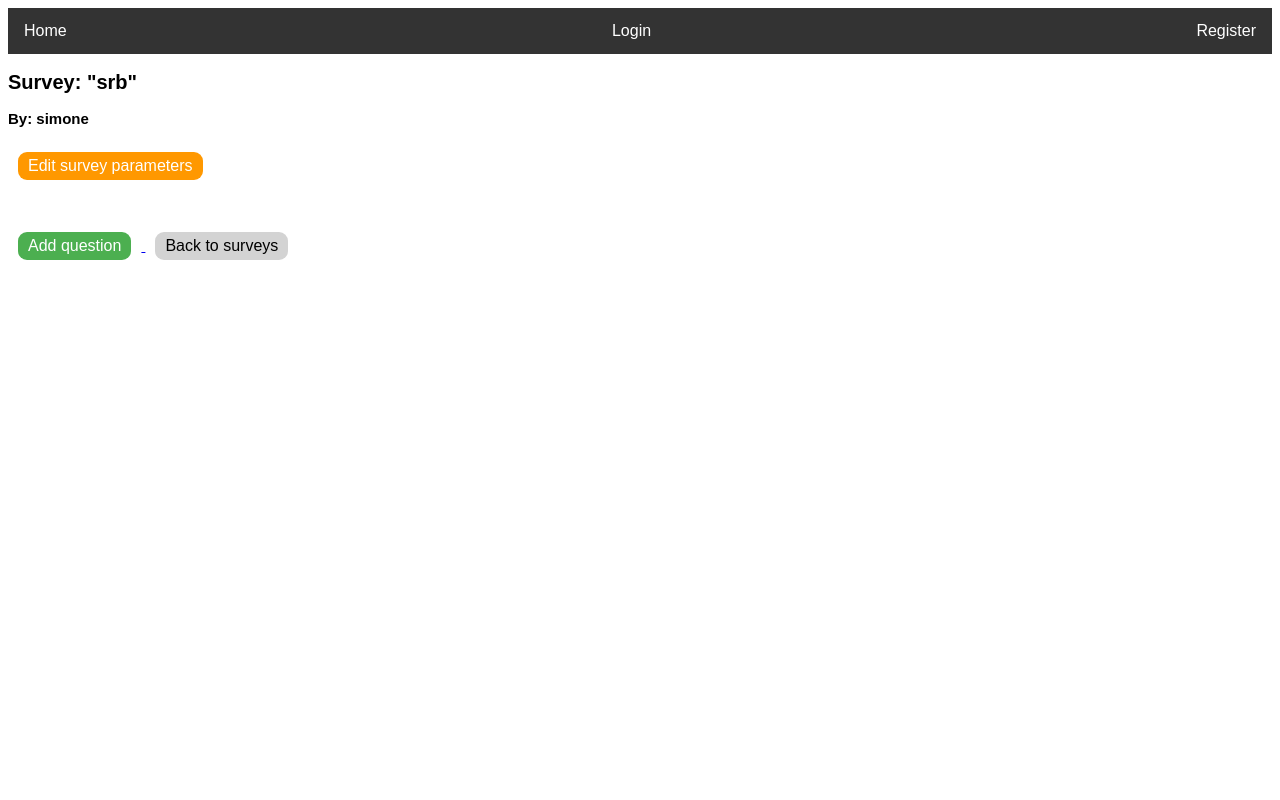
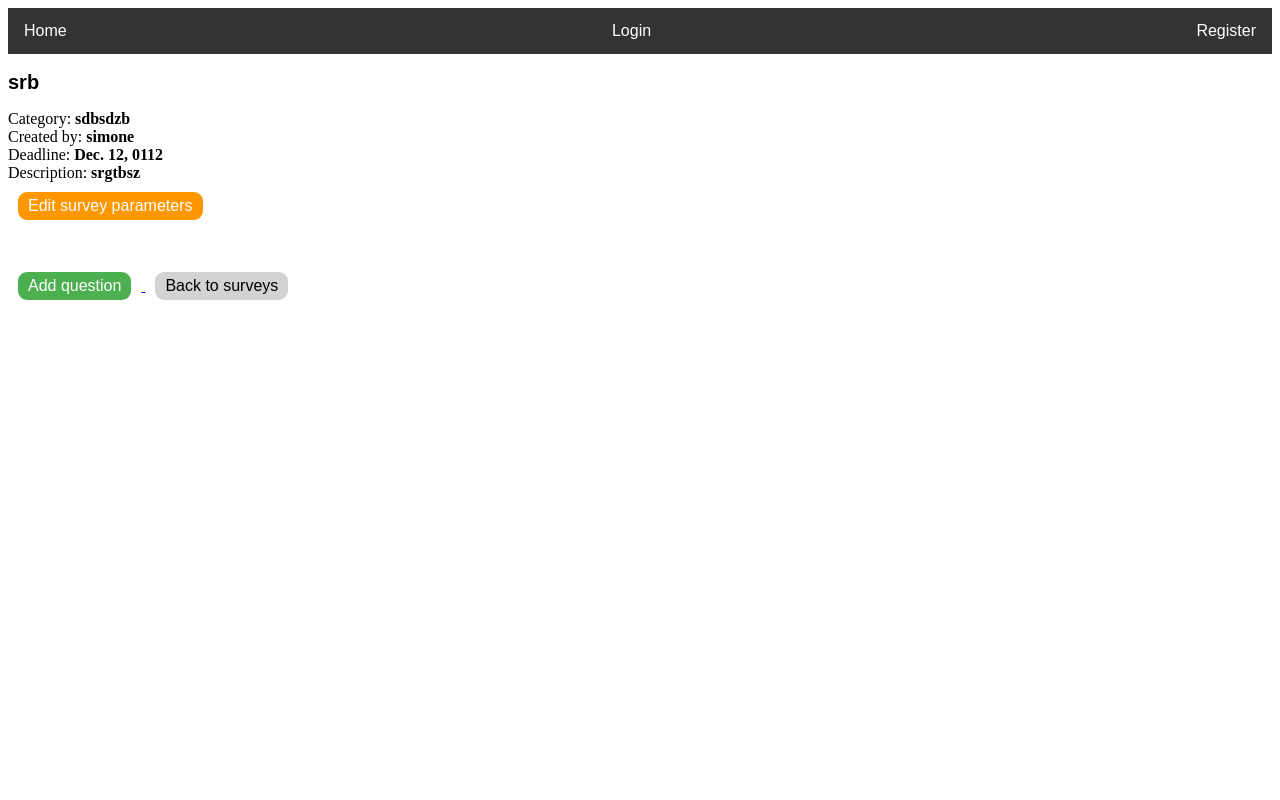
Before and after one commit to leonardodeglinnocenti/makeYourChoice, a Django app: page /viewSurvey/1/ in a window 1280 px wide. Run offline with Django 4.2, Linux system fonts and the light colour scheme; data comes from the database, SQL or seed files in the repository; both versions use the stored data as it was after the commit.

Commit message:
Ver 0.7: Fix: better pagination in manageSurveys.html New: added survey parameters details in viewSurvey.html

```diff
--- a/templates/viewSurvey.html
+++ b/templates/viewSurvey.html
@@ -2,8 +2,12 @@
 {% extends 'base.html' %}
 {% block content %}
 
-    <h2>Survey: "{{ survey.name }}"</h2>
-    <h3>By: {{ survey.user }}</h3>
+    <h2>{{ survey.name }} </h2>
+    Category: <b>{{ survey.category }}</b> <br>
+    Created by: <b>{{ survey.user }}</b> <br>
+    Deadline: <b>{{ survey.deadline }}</b> <br>
+    Description: <b>{{ survey.description }}</b>
+    <br>
 
     <a href="{% url 'editSurvey' survey.id %}">
         <button class="edit" type="button">Edit survey parameters</button>
```
Also changed, not shown: templates/manageSurveys.html (+6 -1 lines), db.sqlite3.
